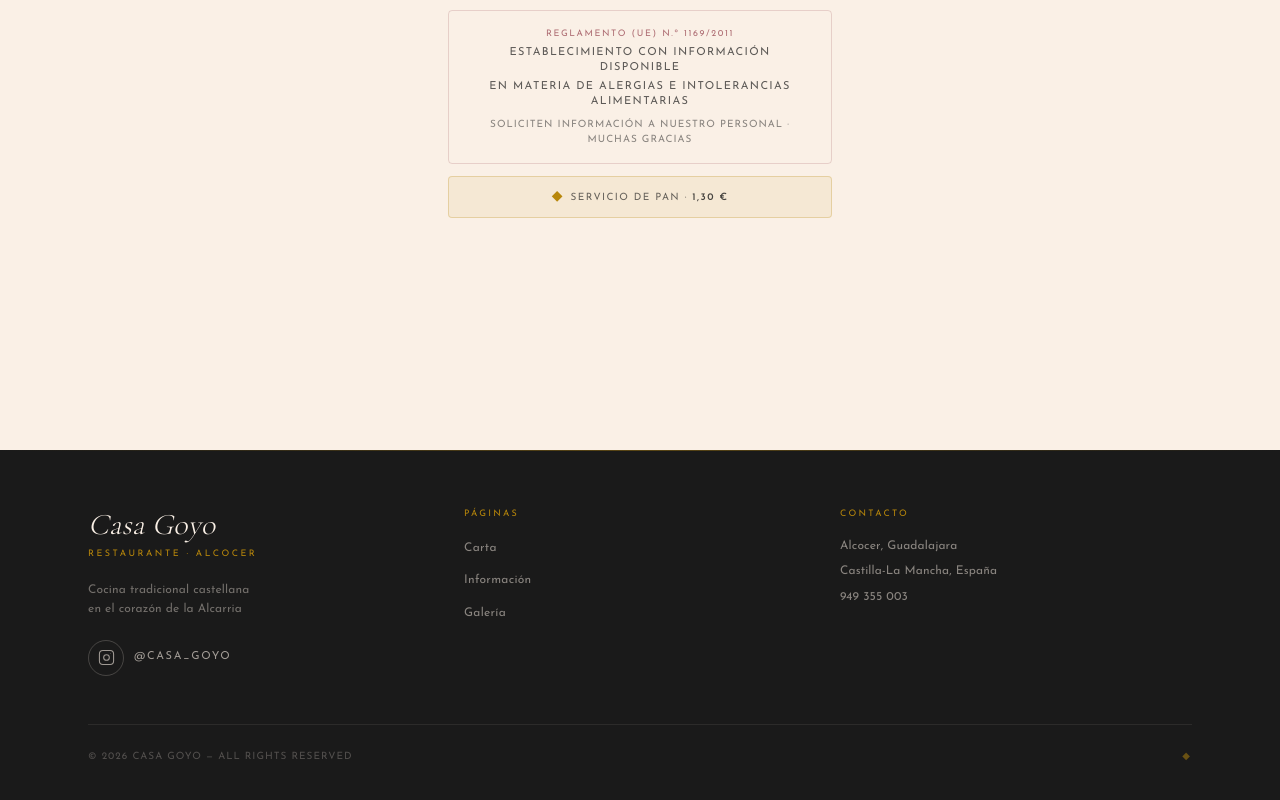
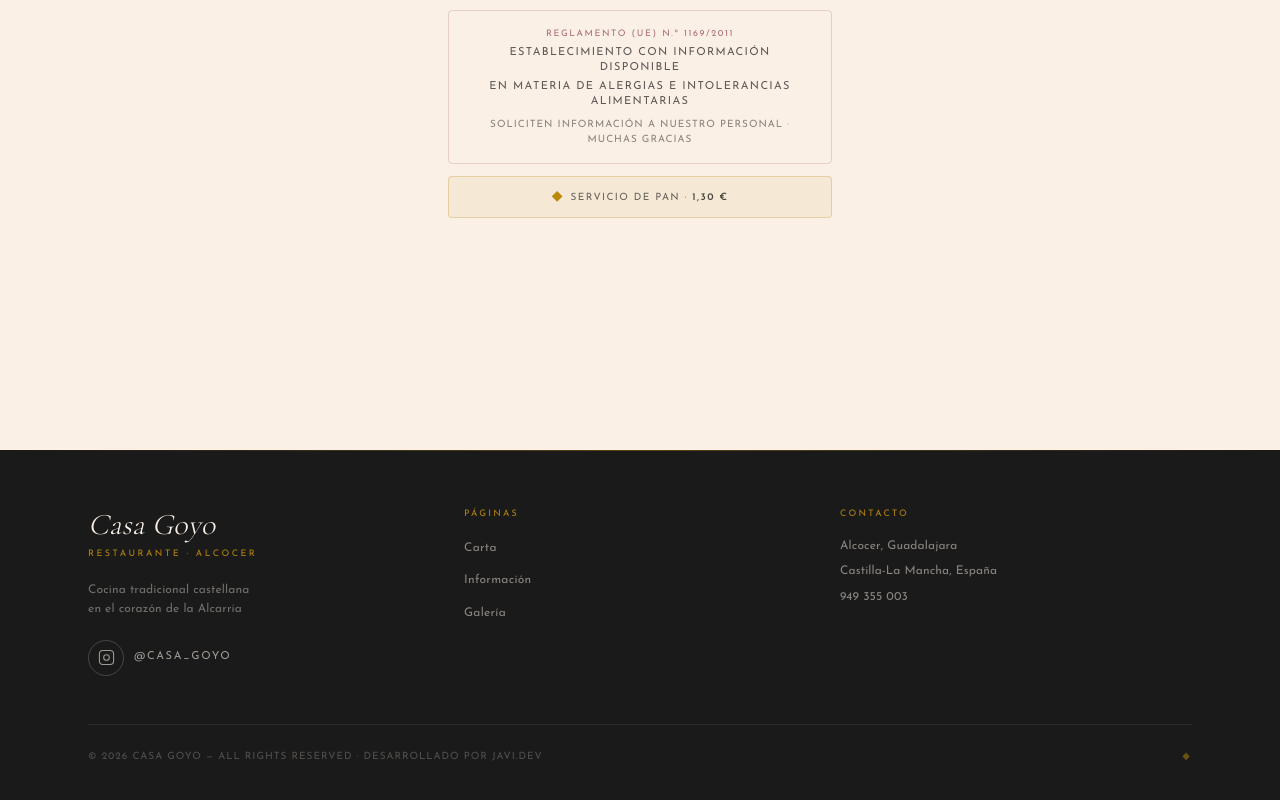
Before and after one commit to xabierjc94/casa-goyo, a Next.js app: page /en in a window 1280 px wide. Shown: the part 300-1100 px from the top of the page. Built offline with nearby package versions, Linux system fonts and the light colour scheme; no server answers; the database is empty.

Commit message:
feat: add developer credit link in footer

```diff
--- a/components/shared/Footer.tsx
+++ b/components/shared/Footer.tsx
@@ -115,7 +115,15 @@ export default async function Footer() {
             className="text-crema/25 text-[10px] tracking-widest uppercase"
             style={{ fontFamily: "var(--font-josefin), sans-serif" }}
           >
-            © {year} Casa Goyo — {t("derechos")}
+            © {year} Casa Goyo — {t("derechos")} ·{" "}
+            <a
+              href="https://www.javierfullstack.es/#/"
+              target="_blank"
+              rel="noopener noreferrer"
+              className="hover:text-dorado/60 transition-colors duration-200"
+            >
+              Desarrollado por javi.dev
+            </a>
           </p>
           <div
             className="text-[10px] tracking-[0.2em] text-dorado/50 uppercase"
```
